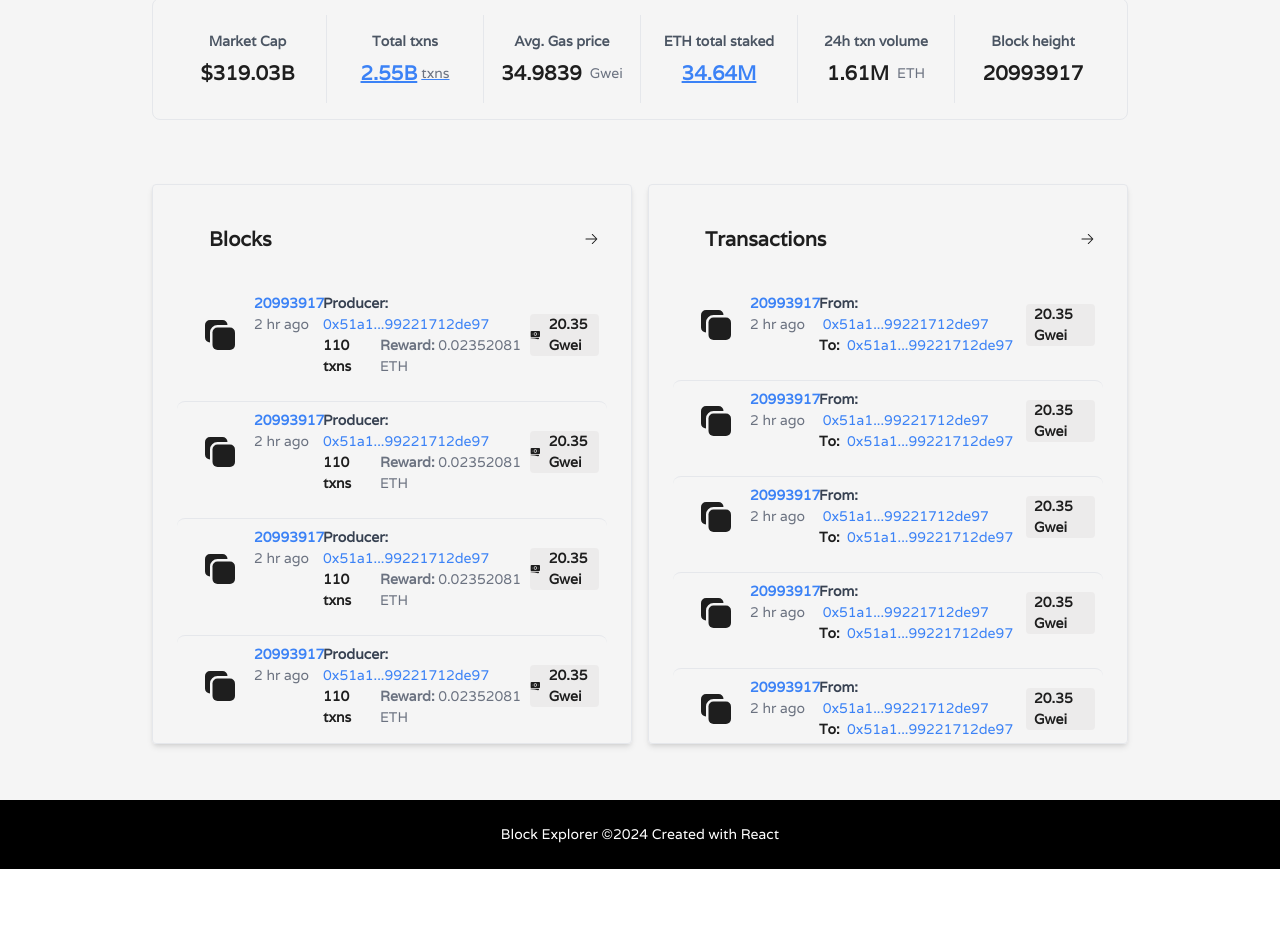
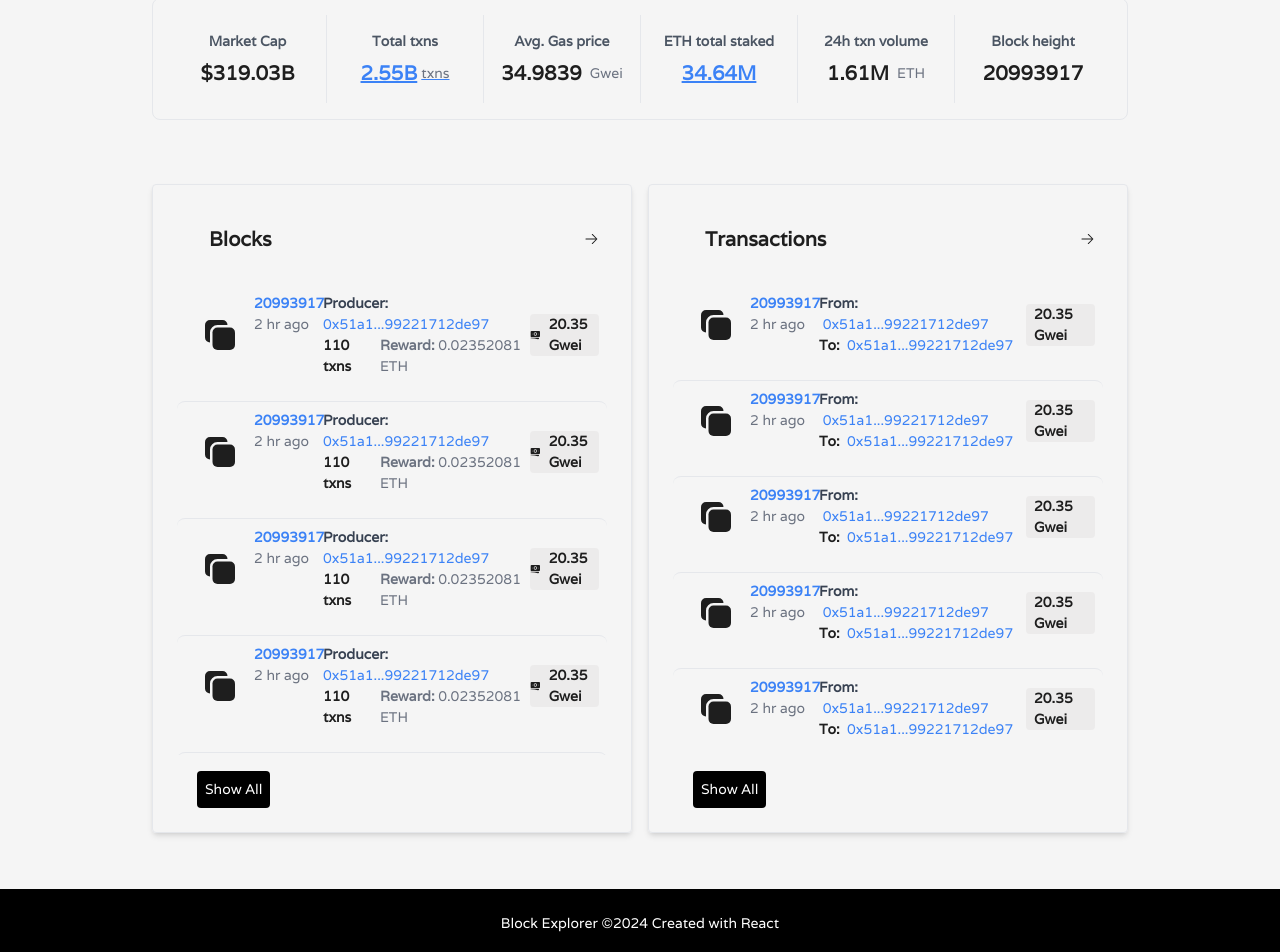
Before and after one commit to hilmoo/custom-block-explorer, a React (Create React App) app: page / in a window 1280 px wide. Shown: the part 182-1134 px from the top of the page. Before the commit the page ends 1051 px from the top, so only its background shows below. Built offline with nearby package versions, Linux system fonts and the light colour scheme.

Commit message:
Updated home page structure

```diff
--- /dev/null
+++ b/src/components/UI/Button.js
@@ -0,0 +1,14 @@
+import React from "react";
+
+const Button = ({ label, className = "", ...rest }) => {
+  return (
+    <button
+      className={`w-[stretch] text-white mx-3 p-2 rounded bg-black ${className}`}
+      {...rest}
+    >
+      {label}
+    </button>
+  );
+};
+
+export default Button;
--- a/src/components/BlockList.js
+++ b/src/containers/Home/BlockList.js
@@ -1,8 +1,9 @@
 import React from "react";
 import { ArrowRightIcon } from "@heroicons/react/24/solid";
 
-import BlockCard from "./UI/BlockCard";
-import Title from "./UI/Title";
+import BlockCard from "../../components/UI/BlockCard";
+import Title from "../../components/UI/Title";
+import Button from "../../components/UI/Button";
 
 const BlockListCard = () => {
   const blocks = [
@@ -129,30 +130,40 @@ const BlockListCard = () => {
   ];
 
   return (
+    <div className="container py-8 mx-auto">
       <div className="grid gap-4 sm:grid-cols-1 md:grid-cols-2 ">
-      <div className="shadow-md border rounded p-6 max-h-[560px] overflow-hidden">
+        <div className="shadow-md border rounded p-6  overflow-hidden">
           <div className="flex justify-between items-center mb-4 px-2">
             <Title className="p-0 ml-2">Blocks</Title>
             <ArrowRightIcon className="ml-2 w-4 h-4" />
           </div>
 
-        <div className="space-y-4 divide-y max-h-[560px] overflow-scroll">
+          <div className="space-y-4 divide-y max-h-[470px] overflow-scroll">
             {blocks.map((block, index) => (
               <BlockCard key={index} {...block} />
             ))}
           </div>
+
+          <div className="px-2 mt-4 mb-0 flex w-100">
+            <Button label="Show All" />
+          </div>
         </div>
 
-      <div className="shadow-md border rounded p-6 max-h-[560px] overflow-hidden">
+        <div className="shadow-md border rounded p-6  overflow-hidden">
           <div className="flex justify-between items-center mb-4 px-2">
             <Title className="p-0 ml-2">Transactions</Title>
             <ArrowRightIcon className="ml-2 w-4 h-4" />
           </div>
 
-        <div className="space-y-4 divide-y max-h-[560px] overflow-scroll md:[overflow-anchor:none] sm:[overflow-anchor:none]">
+          <div className="space-y-4 divide-y max-h-[470px] overflow-scroll md:[overflow-anchor:none] sm:[overflow-anchor:none]">
             {blocks.map((block, index) => (
               <BlockCard key={index} {...block} isTransaction />
             ))}
+          </div>
+
+          <div className="px-2 mt-4 mb-0 flex w-100">
+            <Button label="Show All" />
+          </div>
         </div>
       </div>
     </div>
--- /dev/null
+++ b/src/containers/Home/SummarySection.js
@@ -0,0 +1,16 @@
+import React from "react";
+import Title from "../../components/UI/Title";
+import SummaryCard from "../../components/SummaryCard";
+
+const SummarySection = () => {
+  return (
+    <div className="container py-8 mx-auto">
+      <div className="flex justify-between items-center">
+        <Title>Summary</Title>
+      </div>
+      <SummaryCard />
+    </div>
+  );
+};
+
+export default SummarySection;
--- a/src/pages/Home.js
+++ b/src/pages/Home.js
@@ -1,23 +1,14 @@
 import React from "react";
 
-import SummaryCard from "../components/SummaryCard";
-import Title from "../components/UI/Title";
-import BlockListCard from "../components/BlockList";
+import SummarySection from "../containers/Home/SummarySection";
+import BlockListSection from "../containers/Home/BlockList";
 
 const Home = () => {
   return (
     <div className="p-6">
-      <div className="container py-8 mx-auto">
-        <div className="flex justify-between items-center">
-          <Title>Summary</Title>
-        </div>
-        <SummaryCard />
-      </div>
+      <SummarySection />
 
-      <div className="container py-8 mx-auto">
-        {/* <Title> BlockList </Title> */}
-        <BlockListCard />
-      </div>
+      <BlockListSection />
     </div>
   );
 };
```
Lines whose indentation alone changed are shown as unchanged.
